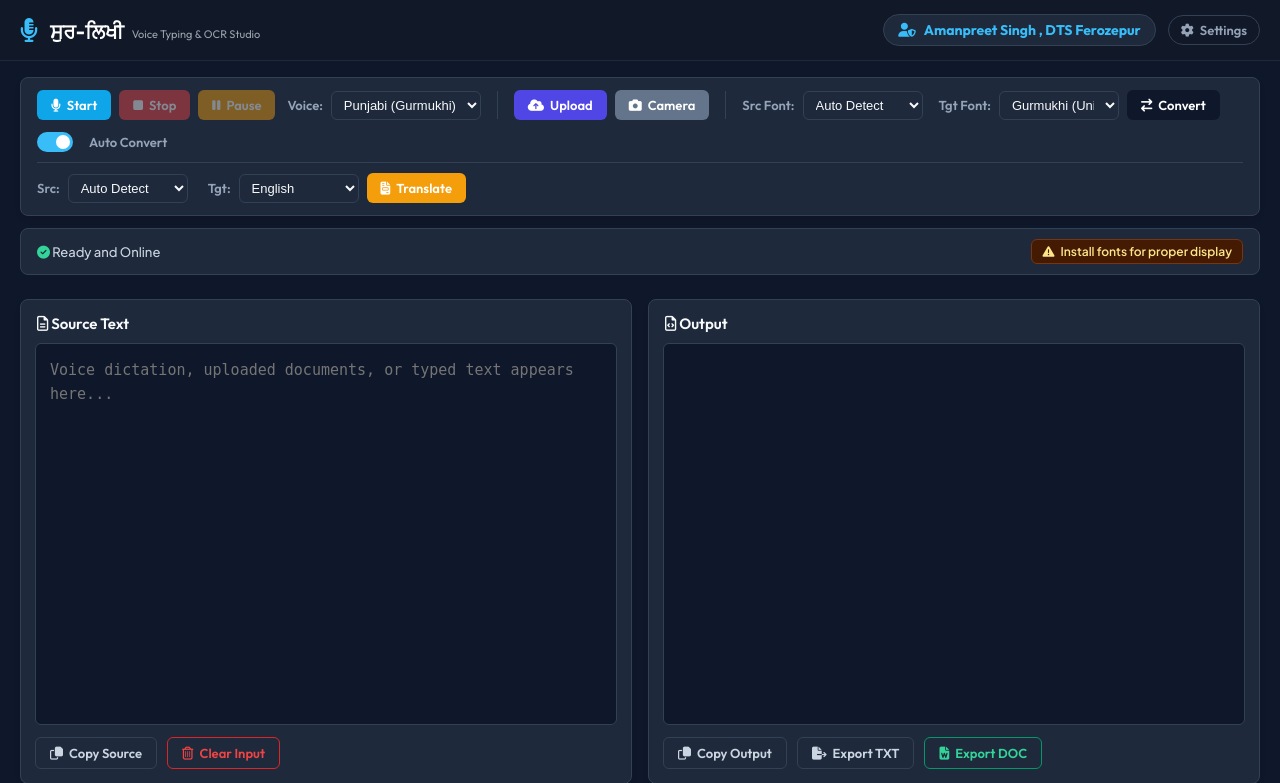
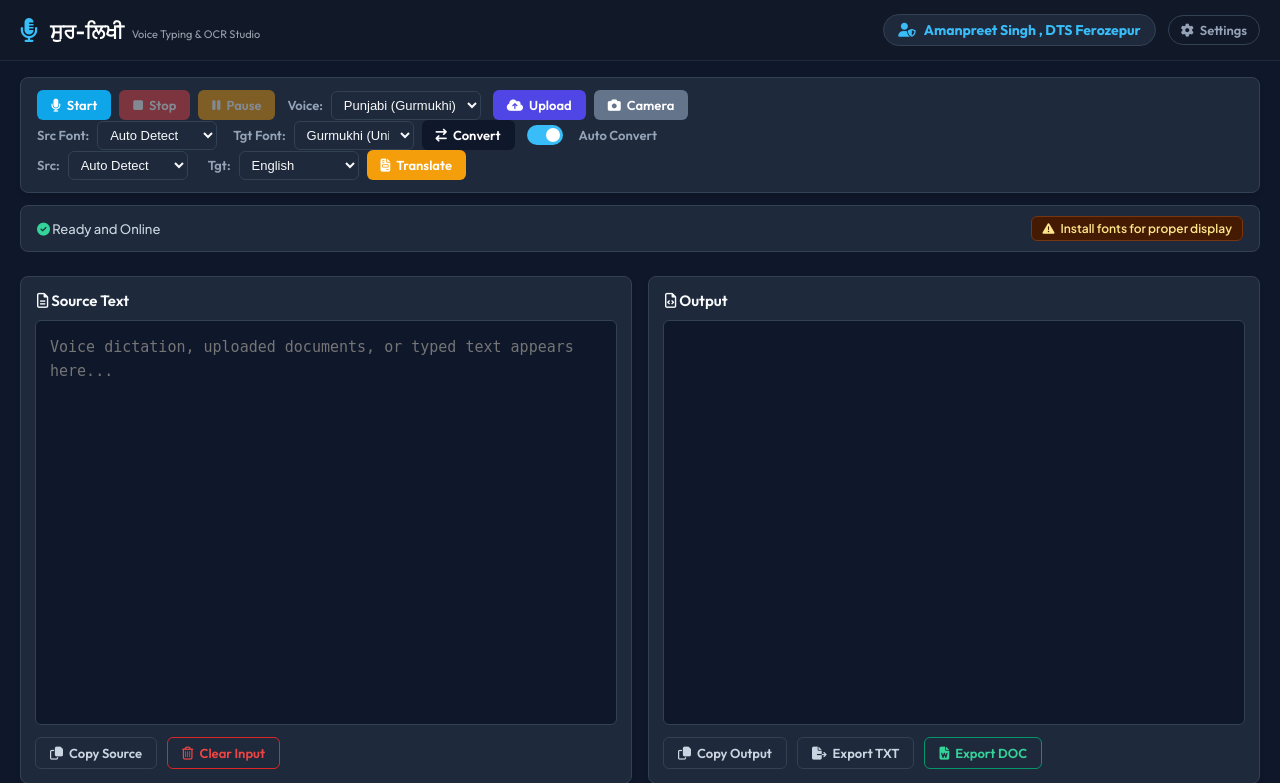
Before and after one commit to amanbhullar88/punjabi-ocr-studio, a Flask app: page / in a window 1280 px wide. Shown: the top 783 px of the page. Run offline with Flask 3, Linux system fonts and the light colour scheme; some libraries are stand-ins or nearby versions.

Commit message:
Add files via upload

```diff
--- a/templates/index.html
+++ b/templates/index.html
@@ -31,6 +31,7 @@
     <!-- Main Workspace Content -->
     <div class="studio-main-content">
         <!-- Top Toolbar Header -->
+        <!-- Top Toolbar Header -->
         <header class="studio-header">
             <div class="toolbar-row">
                 <!-- Voice Controls Group -->
@@ -50,8 +51,6 @@
                     </select>
                 </div>
 
-                <div class="vertical-separator"></div>
-
                 <!-- File Upload Action -->
                 <div class="toolbar-group">
                     <button id="uploadBtn" class="btn btn-primary"><i class="fa-solid fa-cloud-arrow-up"></i> Upload</button>
@@ -59,8 +58,12 @@
                     <button id="cameraBtn" class="btn btn-secondary"><i class="fa-solid fa-camera"></i> Camera</button>
                 </div>
 
-                <div class="vertical-separator"></div>
+                <button id="mobileSettingsToggleBtn" class="btn btn-dark mobile-settings-toggle"><i class="fa-solid fa-sliders"></i> Tools</button>
+            </div>
 
+            <!-- Collapsible drawer for advanced Font and Translation tools -->
+            <div class="mobile-settings-drawer" id="mobileSettingsDrawer">
+                <div class="toolbar-row drawer-row">
                     <!-- Font Converter Settings -->
                     <div class="toolbar-group">
                         <span class="toolbar-label">Src Font:</span>
@@ -89,11 +92,9 @@
                         </label>
                         <span class="toolbar-label ml-2">Auto Convert</span>
                     </div>
-
-                <div class="flex-grow"></div>
                 </div>
 
-            <div class="toolbar-row row-second">
+                <div class="toolbar-row drawer-row">
                     <!-- Translation Lang Selectors -->
                     <div class="toolbar-group">
                         <span class="toolbar-label">Src:</span>
@@ -118,6 +119,7 @@
                         </select>
 
                         <button id="translateBtn" class="btn btn-translate-green"><i class="fa-solid fa-file-invoice"></i> Translate</button>
+                    </div>
                 </div>
             </div>
         </header>
```
Lines whose indentation alone changed are shown as unchanged.
